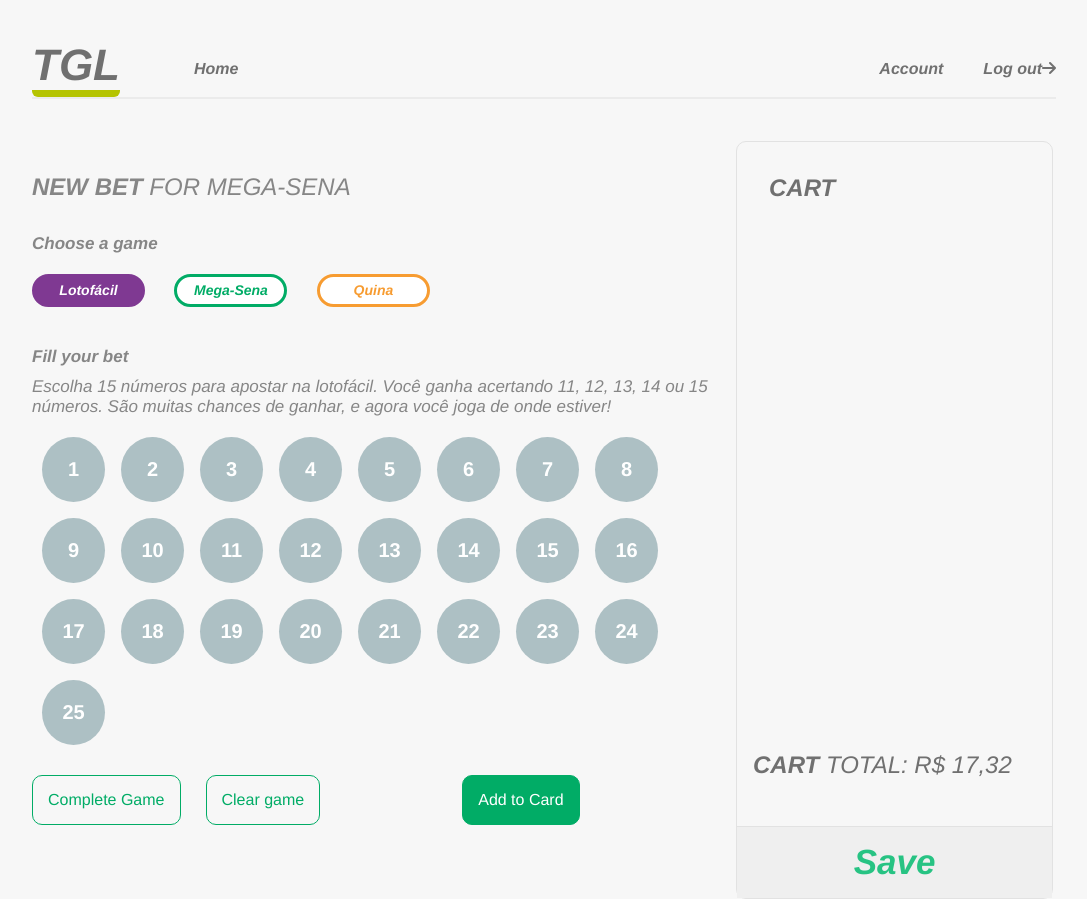
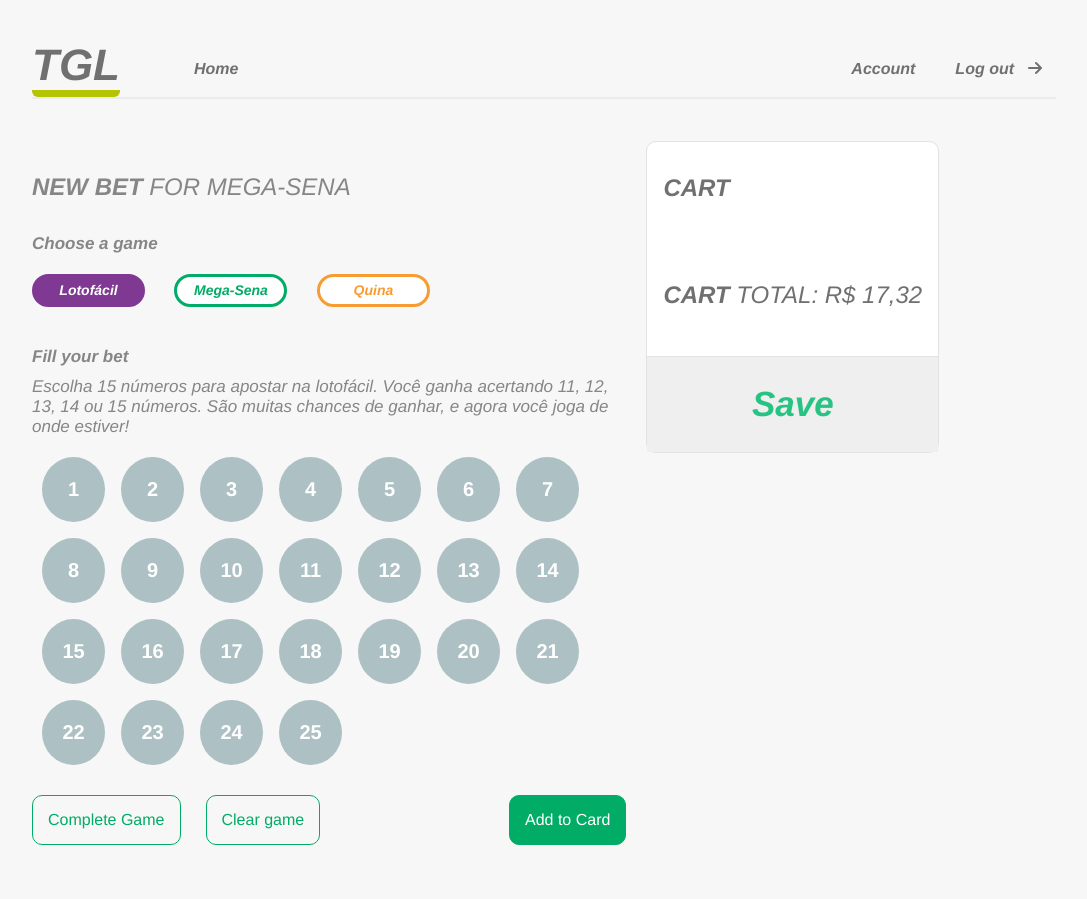
Before and after one commit to JaianeOliveira/TGL-js, a website: page index.html in a window 1280 px wide. Both pictures are taken after a click on the button "Lotofácil". Shown: the whole page, without its empty margins (96-1183 px from the left). After the commit the page ends 845 px from the top, so only its background shows below. Drawn offline with Linux system fonts and the light colour scheme.

Commit message:
refactor: Melhora o alinhamento dos itens da página

```diff
--- a/index.html
+++ b/index.html
@@ -49,14 +49,17 @@
             </div>
         </div>
         <div class="divCart">
+            <div class="cartContainer">
                 <div class="cart">
                     <p class="cartTitle"><b>CART</b></p>
+
                 </div>
                 <p class="cartTitle">
                     <b>CART</b> TOTAL: R$
                     <span>17,32</span>
                 </p>
                 <button>Save</button>
+            </div>
         </div>
     </main>
 
--- a/styles.css
+++ b/styles.css
@@ -28,6 +28,7 @@
     flex-direction: column;
     padding: 5vh 10vw;
     background-color: var(--background);
+
 }
 
 header {
@@ -51,6 +52,8 @@
 
 main {
     display: flex;
+    flex-wrap: wrap;
+    height: 100vh;
 }
 
 h1 {
@@ -61,8 +64,7 @@
 }
 
 .gameDiv {
-    width: 55vw;
-    height: 100vh;
+    width: 60%;
     display: flex;
     flex-direction: column;
     padding-top: 73.5px;
@@ -128,14 +130,19 @@
     background: var(--green1);
     color: #FFF;
 }
-
+[data-js="bottomButtons"]{
+    display: flex;
+    justify-content: flex-start;
+    width: 100%;
+    padding-right: 20px;
+}
 .buttonBottom2 {
     background: var(--green1);
     padding: 15px;
     border-radius: 10px;
     border: 1px solid var(--green1);
     color: #FFF;
-    margin-left: 117px;
+    margin-left: auto;
     font-size: 16px;
     font-weight: 500;
     transition: 0.15s ease-in-out;
@@ -152,23 +159,22 @@
 }
 
 .divCart {
-    min-height: 484px;
+    align-content: flex-start;
     margin-top: 41.5px;
-    width: 317px;
+    display: flex;
+    flex-direction: column;
+
+}
+
+.cartContainer {
+    display: flex;
+    flex-direction: column;
+    justify-content: flex-start;
     border-radius: 10px;
     border: 1px solid var(--cor8);
-    display: flex;
-    flex-direction: column;
-    justify-content: space-between;
-}
+    font-size: 15px !important;
+    background: white;
 
-.cart {
-    display: flex;
-    flex-direction: column;
-    padding: 0 16px 47px 16px;
-    justify-content: space-between;
-    height: 100%;
-    font-size: 15px !important;
 }
 
 .divCart button {
@@ -186,6 +192,7 @@
 .cartItem {
     display: flex;
     height: 86px;
+    padding-right: 10px;
 }
 
 .cartItem button {
@@ -194,6 +201,10 @@
     background: none;
     border: none;
     font-size: 24px;
+}
+i {
+    margin-right: 14px;
+    margin-left: 14px;
 }
 
 .cartItem p {
@@ -248,4 +259,5 @@
 table{
 
     margin-bottom: 20px;
+    margin-right: 20px;
 }
```
Lines whose indentation alone changed are shown as unchanged.
